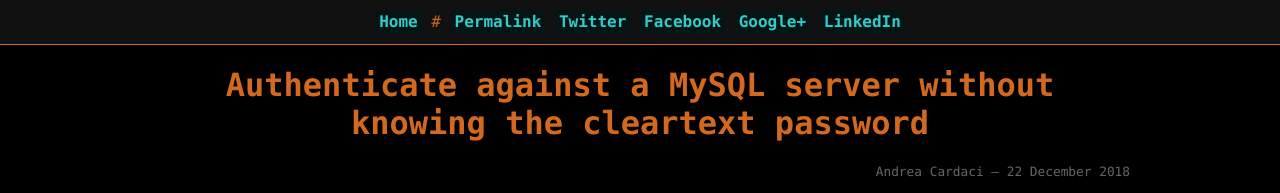
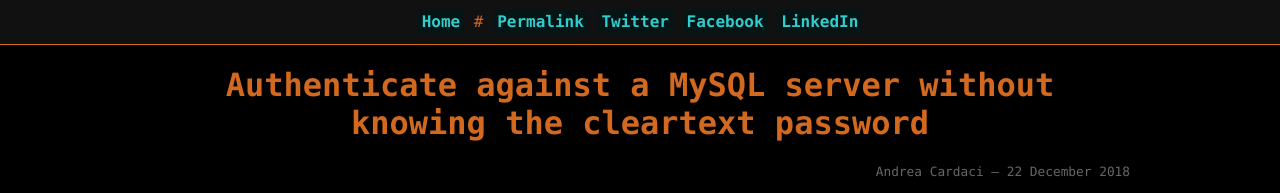
Before and after one commit to cyrus-and/cyrus-and.github.io, a Jekyll site: the page built from blog/_posts/2018-12-22-authenticate-against-a-mysql-server-without-knowing-the-cleartext-password.md, in a window 1280 px wide. Shown: the top 193 px of the page. Built offline with Jekyll 4.4.1, drawn with Linux system fonts in a browser that asks for light colours.

Commit message:
Drop Google+ sharing link

```diff
--- a/_includes/share.html
+++ b/_includes/share.html
@@ -5,5 +5,4 @@
 <a href="{{ page.url }}">Permalink</a>
 <a title="Share on Twitter" href="https://twitter.com/home?status={{ status | cgi_escape }}">Twitter</a>
 <a title="Share on Facebook" href="https://www.facebook.com/sharer/sharer.php?u={{ url | cgi_escape }}">Facebook</a>
-<a title="Share on Google+" href="https://plus.google.com/share?url={{ url | cgi_escape }}">Google+</a>
 <a title="Share on LinkedIn" href="https://www.linkedin.com/shareArticle?mini=true&url={{ url | cgi_escape }}&title={{ page.title | cgi_escape }}">LinkedIn</a>
```
